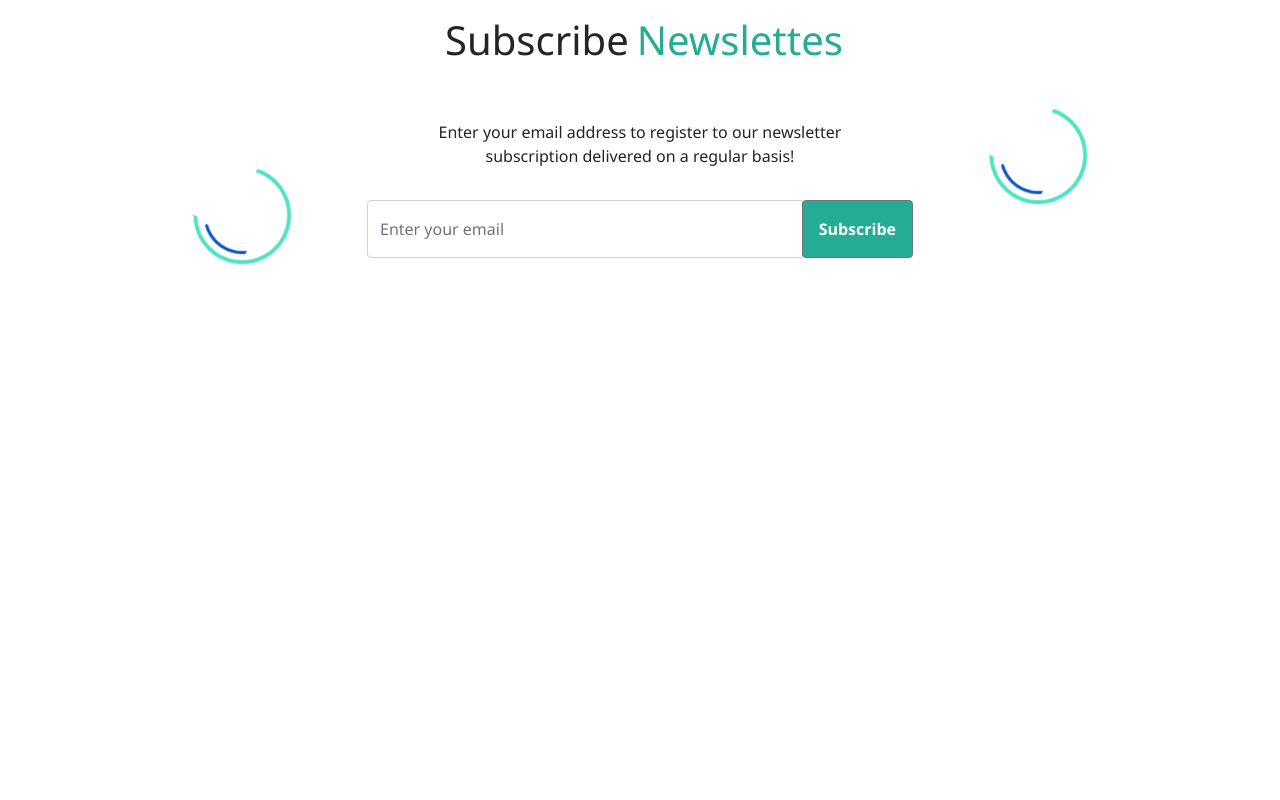
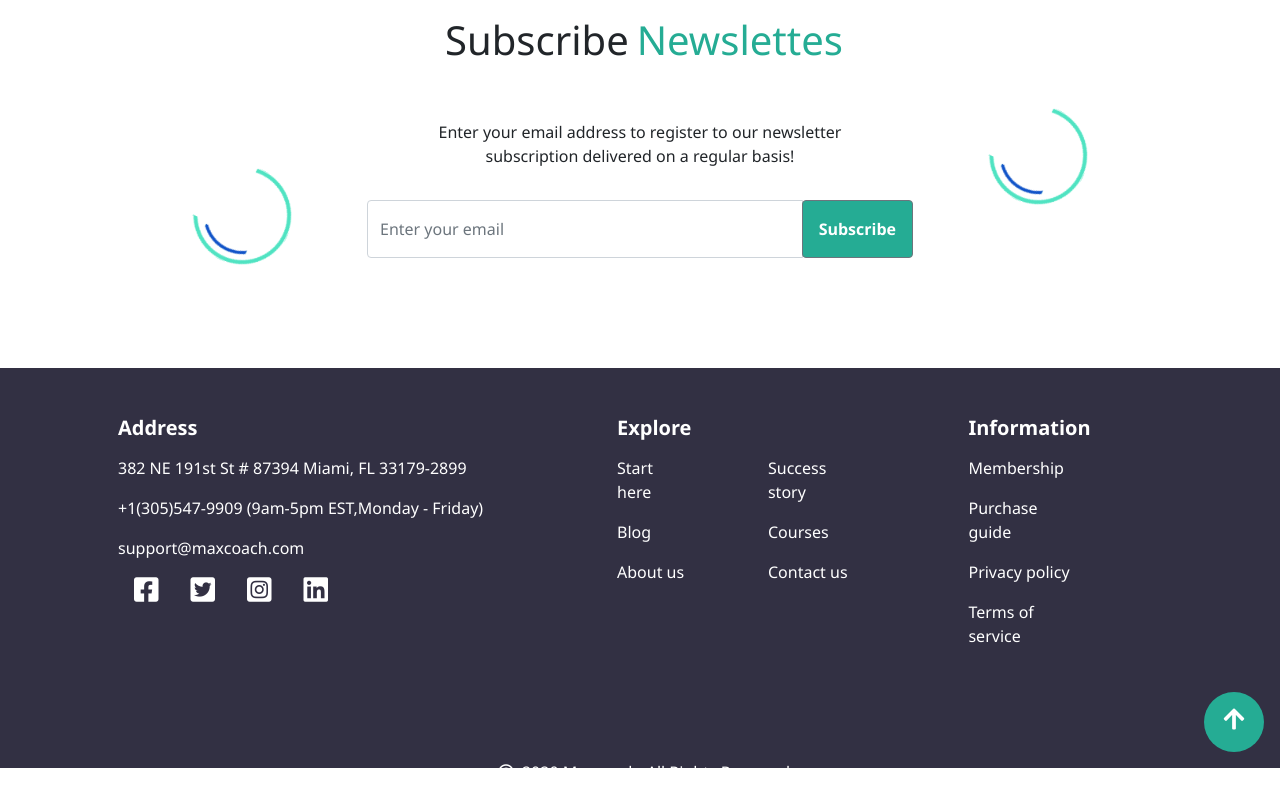
Before and after one commit to alessandroordetti/proj-html-vuejs, a Vue app: page / in a window 1280 px wide. Shown: the part 5680-6480 px from the top of the page. Before the commit the page ends 6048 px from the top, so only its background shows below. Built offline with nearby package versions, Linux system fonts and the light colour scheme.

Commit message:
Footer Completed

```diff
--- a/src/App.vue
+++ b/src/App.vue
@@ -4,12 +4,14 @@
 
     <IndexMain />
 
+    <IndexFooter />
   </div>
 </template>
 
 <script>
 import IndexHeader from './components/IndexHeader.vue';
-import IndexMain from './components/IndexMain.vue'
+import IndexMain from './components/IndexMain.vue';
+import IndexFooter from './components/IndexFooter.vue'
 
 
 
@@ -18,6 +20,7 @@ export default {
   components: {
     IndexHeader,
     IndexMain,
+    IndexFooter,
 
 
   }
--- /dev/null
+++ b/src/components/IndexFooter.vue
@@ -0,0 +1,137 @@
+<template>
+    <footer class="position-relative">
+        <div class="container">
+            <div class="row">
+                <div class="col-5 text-white p-5">
+                    <h5 class="fw-bold mb-3">Address</h5>
+
+                    <p>382 NE 191st St # 87394 Miami, FL 33179-2899</p>
+
+                    <p>+1(305)547-9909 (9am-5pm EST,Monday - Friday)</p>
+
+                    <p>support@maxcoach.com</p>
+
+                    <div class="img-container">
+                        <i class="fab fa-facebook-square mx-3 fs-3"></i>
+                        <i class="fab fa-twitter-square mx-3 fs-3"></i>
+                        <i class="fab fa-instagram-square mx-3 fs-3"></i>
+                        <i class="fab fa-linkedin mx-3 fs-3"></i>
+                    </div>
+                </div>
+
+                <div class="col-7 text-white p-5 mb-5 d-flex">
+                    <div class="explore mx-4">
+                        <h5 class="fw-bold mb-3">Explore</h5>
+
+                        <div class="uls-wrapper d-flex">
+                            <div>
+                                <ul v-for="(element, index) in exploreLeftOptions" :key=index>
+                                    <li>{{element.option}}</li>
+                                </ul>
+                            </div>
+
+                            <div>
+                                <ul v-for="(element, index) in exploreRightOptions" :key=index>
+                                    <li >{{element.option}}</li>
+                                </ul>
+                            </div>
+                        </div>
+                    </div>
+
+                    <div class="information">
+                        <h5 class="fw-bold mb-3">Information</h5>
+
+                        <ul v-for="(element, index) in informationOptions" :key=index>
+                            <li >{{element.option}}</li>
+                        </ul>
+                    </div>
+                </div>
+
+                <div class="col-4 m-auto text-center text-white">
+                    <p><i class="far fa-copyright mx-2"></i>2020 Maxcoach. All Rights Reserved</p>
+                </div>
+            </div>
+        </div>
+
+        <div class="arrow-container green-background position-absolute text-white">
+            <i class="fas fa-arrow-up fs-4"></i>
+        </div>
+    </footer>
+</template>
+
+<script>
+export default {
+    name: 'IndexFooter',
+    data: function() {
+        return {
+            exploreLeftOptions: [
+                {
+                    option: 'Start here'
+                },
+                {
+                    option: 'Blog'
+                },
+                {
+                    option: 'About us'
+                },
+            ],
+            exploreRightOptions: [
+                {
+                    option: 'Success story'
+                },
+                {
+                    option: 'Courses'
+                },
+                {
+                    option: 'Contact us'
+                },
+            ],
+            informationOptions: [
+                {
+                    option: 'Membership'
+                },
+                {
+                    option: 'Purchase guide'
+                },
+                {
+                    option: 'Privacy policy'
+                },
+                {
+                    option: 'Terms of service'
+                },
+            ]
+        }
+    }
+}
+</script>
+
+<style lang="scss" scoped>
+    footer {
+        background-color: #323043;
+        height: 400px;
+    }
+
+    .explore {
+        width: 60%;
+        height: 100px;
+    }
+
+    ul {
+        list-style-type: none;
+        padding: 0;
+    }
+
+    li {
+        margin-right: 5rem;
+    }
+
+    .arrow-container {
+        width: 60px;
+        height: 60px;
+        border-radius: 50%;
+        line-height: 60px;
+        text-align: center;
+        right: 1rem;
+        bottom: 1rem;
+    }
+</style>
```
